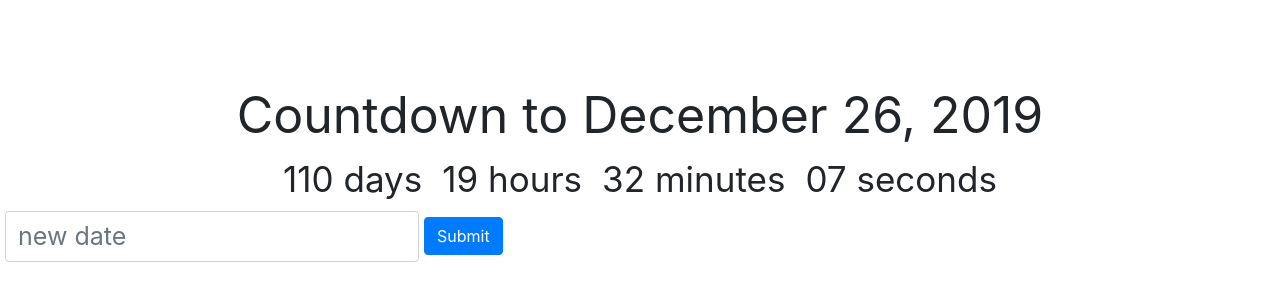
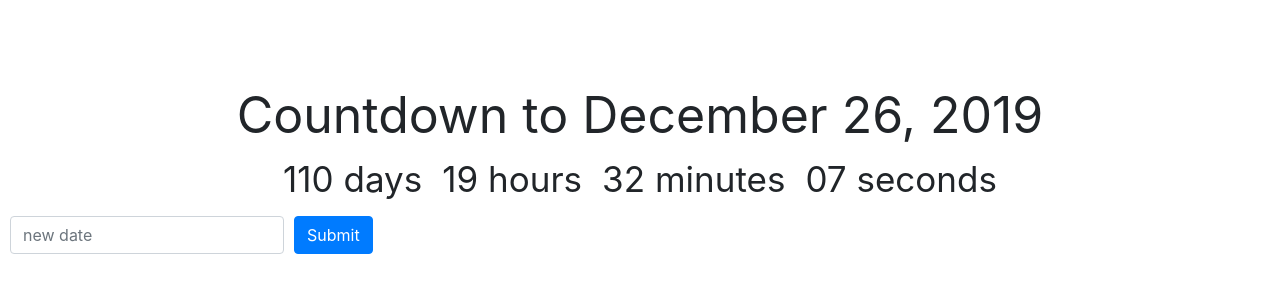
Before and after one commit to alvalle09/countdownchamp, a React (Create React App) app: page / in a window 1280 px wide. Shown: the part 178-478 px from the top of the page. Built offline with nearby package versions, Linux system fonts and the light colour scheme.

Commit message:
no luck fixing alignment on input box, saving for posterity

```diff
--- a/src/App.css
+++ b/src/App.css
@@ -3,6 +3,8 @@
     text-align: center;
     font-size: 35px;
     margin-top: 20%;
+
+
 }
 
 .App-title {
@@ -15,6 +17,7 @@
 }
 
 .Deadline-input {
-    font-size: 25px;
-    margin: 5px;
+    font-size: 20px;
+    margin: 10px;
+
 }
--- a/src/App.js
+++ b/src/App.js
@@ -1,7 +1,8 @@
 import React, { Component } from "react";
 import Clock from "./Clock";
 import "./App.css";
-import { Form, FormControl, Button } from "react-bootstrap";
+import 'bootstrap/dist/css/bootstrap.min.css';
+import { Form, Button, FormControl } from 'react-bootstrap';
 
 class App extends Component {
   constructor(props) {
@@ -21,21 +22,24 @@ class App extends Component {
     return (
       <div className="App">
         <div className="App-title">Countdown to {this.state.deadline}</div>
+        <div>
         <Clock deadline={this.state.deadline} />
-        {/* <Form inline> */}
-        <Form inline>
-        <FormControl
+        </div>
+
+        <div>
+          <Form inline>
+
+          <FormControl
             className="Deadline-input"
             placeholder="new date"
             onChange={event =>
               this.setState({ newDeadline: event.target.value })
             }
+
           />
           <Button onClick={() => this.changeDeadline()}>Submit</Button>
-        {/* </Form> */}
-
         </Form>
-
+        </div>
       </div>
     );
   }
```
